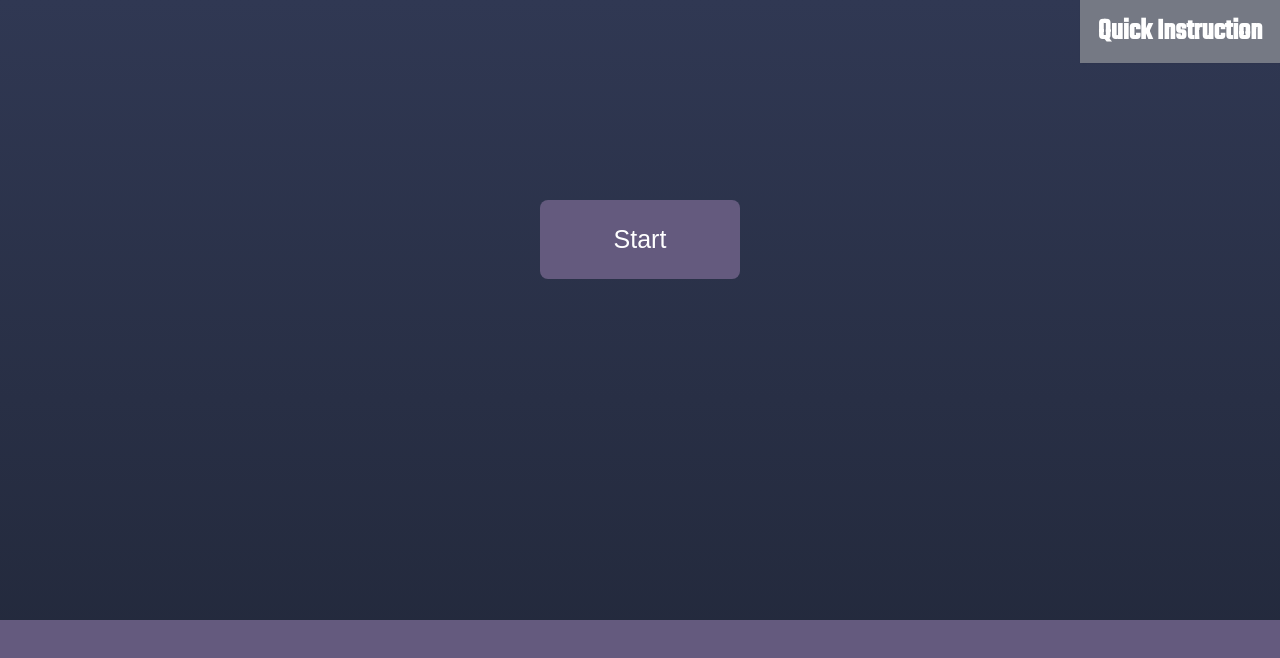
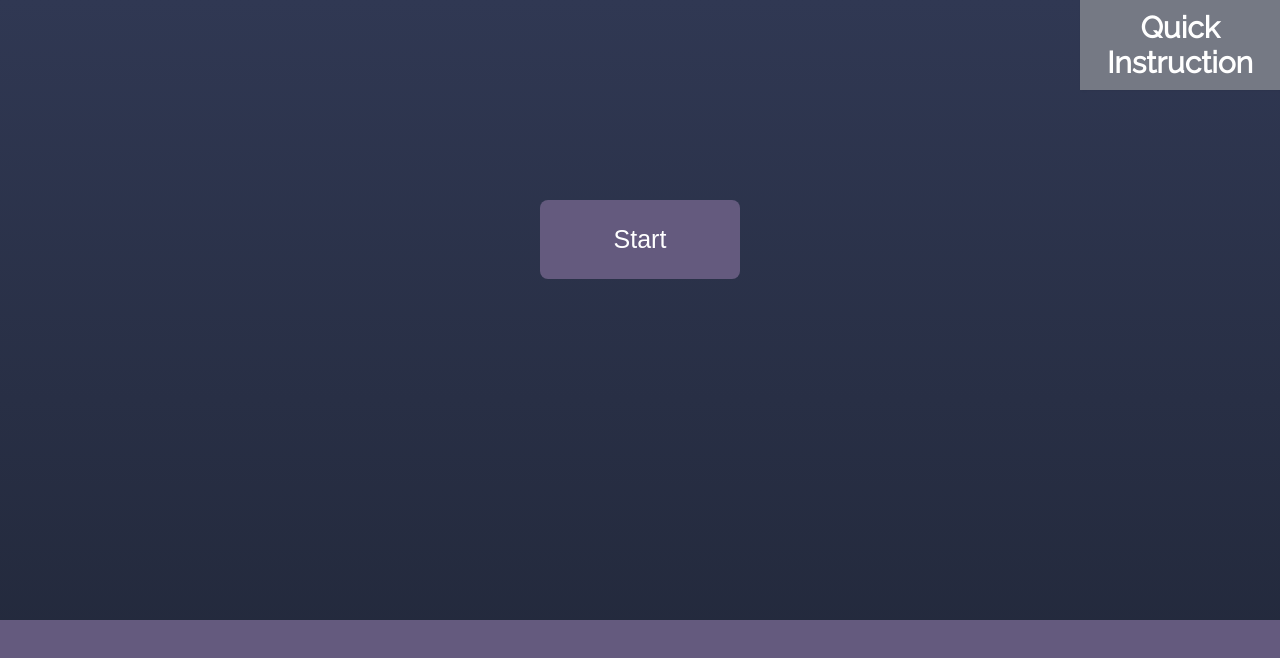
Before and after one commit to joshtom/connect-four-game, a website: page index.html in a window 1280 px wide. Drawn offline with nearby package versions, Linux system fonts and the light colour scheme; a web font is replaced by a local one.

Commit message:
Local repo updated

```diff
--- a/css/style.css
+++ b/css/style.css
@@ -58,7 +58,7 @@ body {
     color: #fff;
     box-shadow: 2px 0px 2px 0px #293047;
     cursor: pointer;
-    font-family: 'Teko', sans-serif !important;
+    font-family: 'Raleway', sans-serif;
     font-size: 30px;
     padding: 10px;
 
--- a/index.html
+++ b/index.html
@@ -3,7 +3,7 @@
         <meta charset = "UTF-8">
         <title>Four in a Row</title>
         <link href="https://fonts.googleapis.com/css?family=Wendy+One" rel="stylesheet">
-        <link href="https://fonts.googleapis.com/css?family=Teko:500&display=swap" rel="stylesheet">
+        <link href="https://fonts.googleapis.com/css?family=Raleway&display=swap" rel="stylesheet">
         <link rel = "stylesheet" type = "text/css" href = "css/style.css" />
     </head>
 
```
